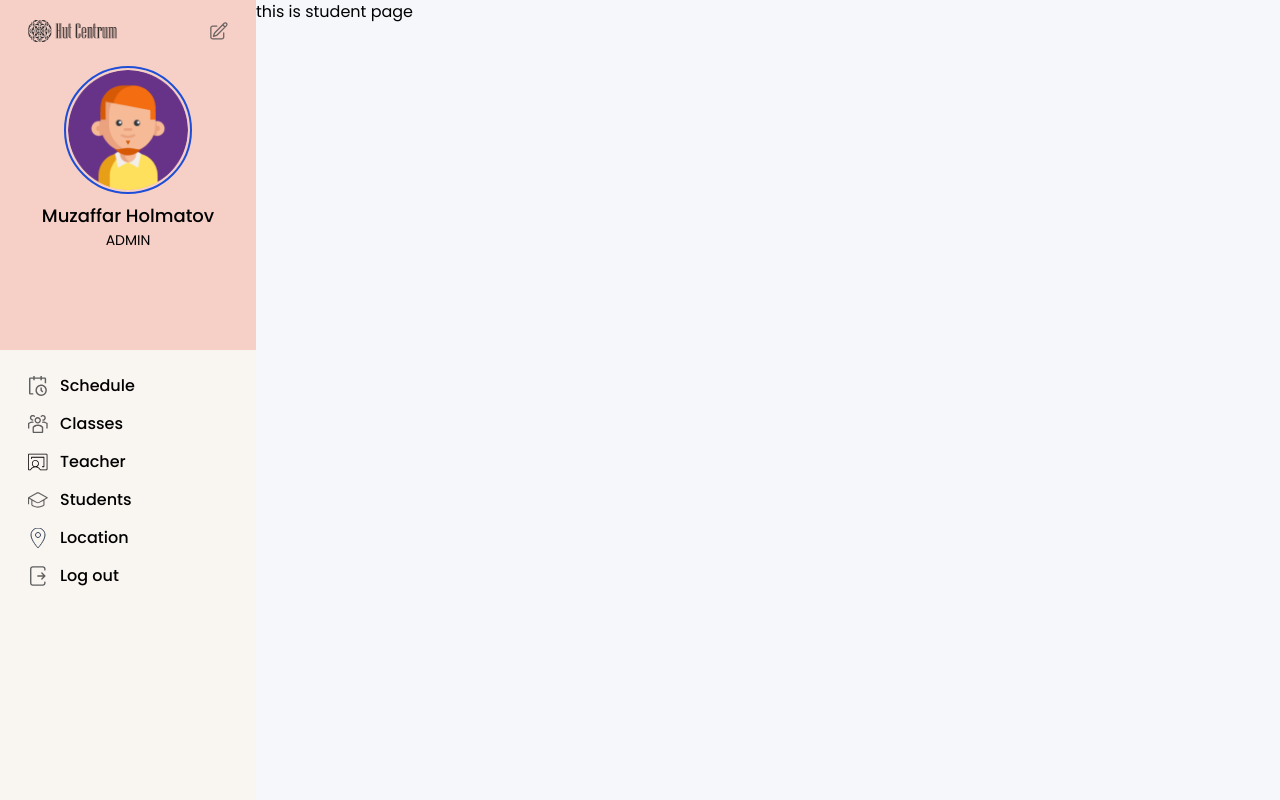
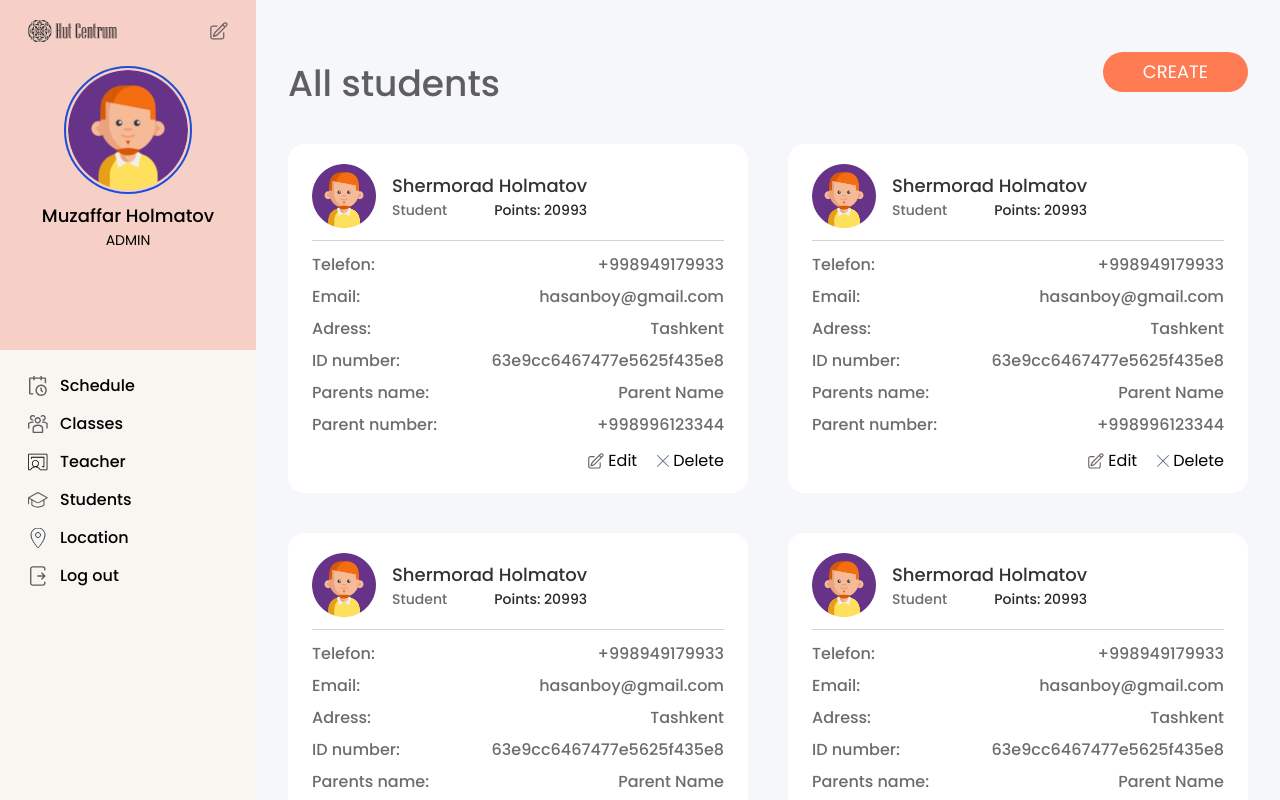
Before and after one commit to s1rojoff/hut-center, a Vue app: page /admin/student in a window 1280 px wide. Built offline with nearby package versions, Linux system fonts and the light colour scheme.

Commit message:
chore: student page created

```diff
--- /dev/null
+++ b/src/components/StudentCard/index.vue
@@ -0,0 +1,63 @@
+<script setup lang="ts">
+import type { PropType } from "vue";
+import BaseIcon from '@/components/BaseIcon/index.vue'
+
+const props = defineProps({
+  studentData: {
+    type: Object as PropType<any>,
+    default: {},
+  },
+});
+</script>
+<template>
+  <div class="py-5 px-6 bg-white rounded-2xl">
+    <div class="flex items-center justify-start">
+      <img src="/images/user.png" class="w-16 h-16" alt="" />
+      <div class="ml-4">
+        <p class="text-lg font-medium text-[#333333]">Shermorad Holmatov</p>
+        <span class="flex items-center justify-between">
+          <p class="text-sm font-medium text-[#706B6B]">Student</p>
+          <p class="text-sm text-[#2B2727] font-medium">Points: 20993</p>
+        </span>
+      </div>
+    </div>
+    <div class="w-full bg-slate-300 h-[1px] my-3">
+    </div>
+    <div class="">
+      <div class="flex items-center justify-between">
+        <p class="text-base font-medium text-[#706B6B]">Telefon:</p>
+        <p class="text-base font-medium text-[#706B6B]">{{ studentData.phone_number }}</p>
+      </div>
+      <div class="flex items-center mt-2 justify-between">
+        <p class="text-base font-medium text-[#706B6B]">Email:</p>
+        <p class="text-base font-medium text-[#706B6B]">{{ studentData.email }}</p>
+      </div>
+      <div class="flex items-center mt-2 justify-between">
+        <p class="text-base font-medium text-[#706B6B]">Adress:</p>
+        <p class="text-base font-medium text-[#706B6B]">{{ studentData.address }}</p>
+      </div>
+      <div class="flex items-center mt-2 justify-between">
+        <p class="text-base font-medium text-[#706B6B]">ID number:</p>
+        <p class="text-base font-medium text-[#706B6B]">{{ studentData.id }}</p>
+      </div>
+      <div class="flex items-center mt-2 justify-between">
+        <p class="text-base font-medium text-[#706B6B]">Parents name:</p>
+        <p class="text-base font-medium text-[#706B6B]">{{ studentData.parents_name }}</p>
+      </div>
+      <div class="flex items-center mt-2 justify-between">
+        <p class="text-base font-medium text-[#706B6B]">Parent number:</p>
+        <p class="text-base font-medium text-[#706B6B]">{{ studentData.parents_phone_number }}</p>
+      </div>
+      <div class="flex justify-end items-center mt-3">
+        <span class="flex items-center ml-5 justify-start">
+                <BaseIcon class="w-4 h-4 mr-1" name="editProfile" />
+                Edit
+            </span>
+            <span class="flex items-center ml-5 justify-start">
+                <BaseIcon class="w-3 text-slate-500 h-3 mr-1" name="Close" />
+                Delete
+            </span>
+      </div>
+    </div>
+  </div>
+</template>
--- a/src/stores/mainStore.ts
+++ b/src/stores/mainStore.ts
@@ -5,7 +5,8 @@ export const useStore = defineStore('store', {
     return {
       openModal: false,
       modal_teacher: false,
-      modal_class: false
+      modal_class: false,
+      modal_student: false,
     }
   },
 })
--- a/src/views/userAdmin/Students/index.vue
+++ b/src/views/userAdmin/Students/index.vue
@@ -1,3 +1,171 @@
+<script setup lang="ts">
+import AdminButton from "@/components/AdminButton/index.vue";
+import StudentCard from "@/components/StudentCard/index.vue";
+import AdminModal from "@/components/AdminModal/index.vue";
+import BaseIcon from "@/components/BaseIcon/index.vue";
+import { useStore } from "@/stores/mainStore";
+const store: any = useStore();
+function toggleModal() {
+  store.modal_student = !store.modal_student;
+}
+const data = [
+  {
+    id: "63e9cc6467477e5625f435e8",
+    name: "Hasanboy",
+    surname: "Abdullayev",
+    email: "hasanboy@gmail.com",
+    phone_number: "+998949179933",
+    address: "Tashkent",
+    parents_name: "Parent Name",
+    parents_phone_number: "+998996123344",
+  },
+  {
+    id: "63e9cc6467477e5625f435e8",
+    name: "Hasanboy",
+    surname: "Abdullayev",
+    email: "hasanboy@gmail.com",
+    phone_number: "+998949179933",
+    address: "Tashkent",
+    parents_name: "Parent Name",
+    parents_phone_number: "+998996123344",
+  },
+  {
+    id: "63e9cc6467477e5625f435e8",
+    name: "Hasanboy",
+    surname: "Abdullayev",
+    email: "hasanboy@gmail.com",
+    phone_number: "+998949179933",
+    address: "Tashkent",
+    parents_name: "Parent Name",
+    parents_phone_number: "+998996123344",
+  },
+  {
+    id: "63e9cc6467477e5625f435e8",
+    name: "Hasanboy",
+    surname: "Abdullayev",
+    email: "hasanboy@gmail.com",
+    phone_number: "+998949179933",
+    address: "Tashkent",
+    parents_name: "Parent Name",
+    parents_phone_number: "+998996123344",
+  },
+];
+</script>
 <template>
-    this is student page
+  <div class="px-8 pb-5">
+    <div class="flex items-center justify-between">
+      <p class="text-4xl text-[#5F5F5F] font-medium mt-16 pb-10">
+        All students
+      </p>
+      <AdminButton @click="toggleModal">create</AdminButton>
+    </div>
+    <div class="grid grid-cols-2 gap-10">
+      <StudentCard v-for="item, index in data" :studentData="item" :key="index"/>
+    </div>
+  </div>
+  <div class="w-full top-0 absolute h-full" v-if="store.modal_student">
+    <AdminModal top="top-7" @closeModal="toggleModal">
+      <div class="flex items-center justify-between">
+        <p class="font-medium text-3xl text-black">Create Student</p>
+        <BaseIcon
+          @click="toggleModal"
+          class="w-4 h-4 cursor-pointer text-black"
+          name="Close"
+        />
+      </div>
+      <div class="flex mt-3 justify-between gap-4 items-center">
+        <div>
+          <label for="first_name" class="block">First name</label>
+          <input
+            type="text"
+            class="border mt-1 outline-none w-80 rounded-[50px] py-2 px-3 placeholder:text-black"
+            placeholder="Name"
+            id="first_name"
+          />
+        </div>
+        <div>
+          <label for="last_name" class="block">Last name</label>
+          <input
+            type="text"
+            class="border mt-1 outline-none w-80 rounded-[50px] py-2 px-3 placeholder:text-black"
+            placeholder="Last name"
+            id="last_name"
+          />
+        </div>
+      </div>
+      <div class="flex justify-between mt-3 gap-4 items-center">
+        <div>
+          <label for="telephone" class="block">Telephone</label>
+          <input
+            type="text"
+            class="border mt-1 w-80 outline-none rounded-[50px] py-2 px-3 placeholder:text-black"
+            placeholder="Telephone number"
+            id="telephone"
+          />
+        </div>
+        <div>
+          <label for="email" class="block">Email</label>
+          <input
+            type="text"
+            class="border w-80 mt-1 outline-none rounded-[50px] py-2 px-3 placeholder:text-black"
+            placeholder="Email"
+            id="email"
+          />
+        </div>
+      </div>
+      <div class="mt-3">
+        <label for="adress" class="block">Adress</label>
+        <input
+          type="text"
+          class="border outline-none w-full rounded-[50px] py-2 px-3 placeholder:text-black"
+          placeholder="Write adress"
+          id="adress"
+        />
+      </div>
+      <div class="flex mt-3 justify-between gap-4 items-center">
+        <div>
+          <label for="id_number" class="block">ID number</label>
+          <input
+            type="text"
+            class="border mt-1 outline-none w-80 rounded-[50px] py-2 px-3 placeholder:text-black"
+            placeholder="ID number here"
+            id="id_number"
+          />
+        </div>
+        <div>
+          <label for="parent_name" class="block">Parent name</label>
+          <input
+            type="text"
+            class="border mt-1 outline-none w-80 rounded-[50px] py-2 px-3 placeholder:text-black"
+            placeholder="Name"
+            id="parent_name"
+          />
+        </div>
+      </div>
+      <div class="flex mt-3 justify-between gap-4 items-center">
+        <div>
+          <label for="telephone" class="block">Telefon</label>
+          <input
+            type="text"
+            class="border mt-1 outline-none w-80 rounded-[50px] py-2 px-3 placeholder:text-black"
+            placeholder="Tel nr"
+            id="telephone"
+          />
+        </div>
+        <div>
+          <label for="email" class="block">Email</label>
+          <input
+            type="text"
+            class="border mt-1 outline-none w-80 rounded-[50px] py-2 px-3 placeholder:text-black"
+            placeholder="Email adress"
+            id="email"
+          />
+        </div>
+      </div>
+      <div class="flex items-center mt-5 justify-between">
+        <AdminButton size="lg" color="delete">Delete</AdminButton>
+        <AdminButton size="lg" color="save">Save</AdminButton>
+      </div>
+    </AdminModal>
+  </div>
 </template>
--- a/src/views/userAdmin/Teacher/index.vue
+++ b/src/views/userAdmin/Teacher/index.vue
@@ -20,7 +20,7 @@ function handleFileUpload(event: any) {
 }
 </script>
 <template>
-  <div class="px-8 pb-5 h-screen">
+  <div class="px-8 pb-5">
     <div class="flex items-center justify-between">
       <p class="text-4xl text-[#5F5F5F] font-medium mt-16 pb-10">
         Responsible staff and teachers
```
